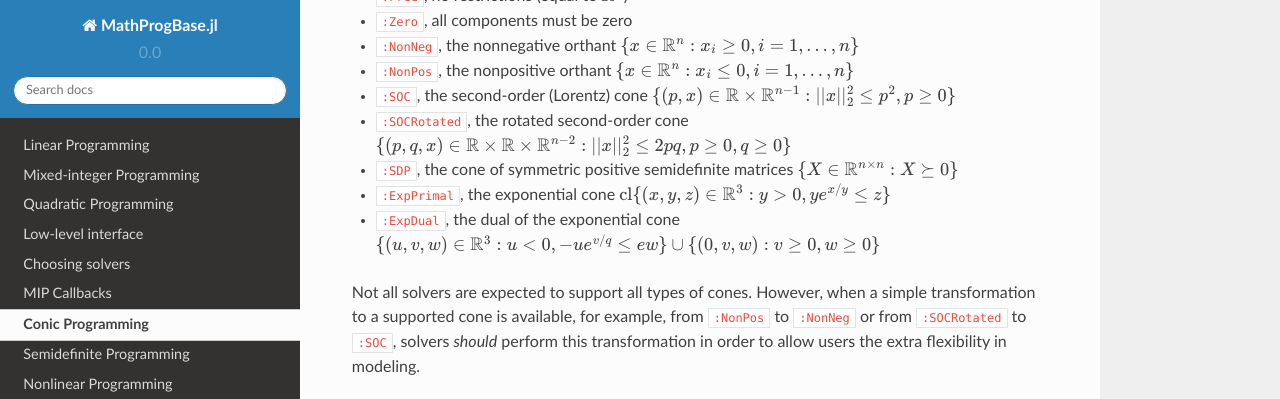
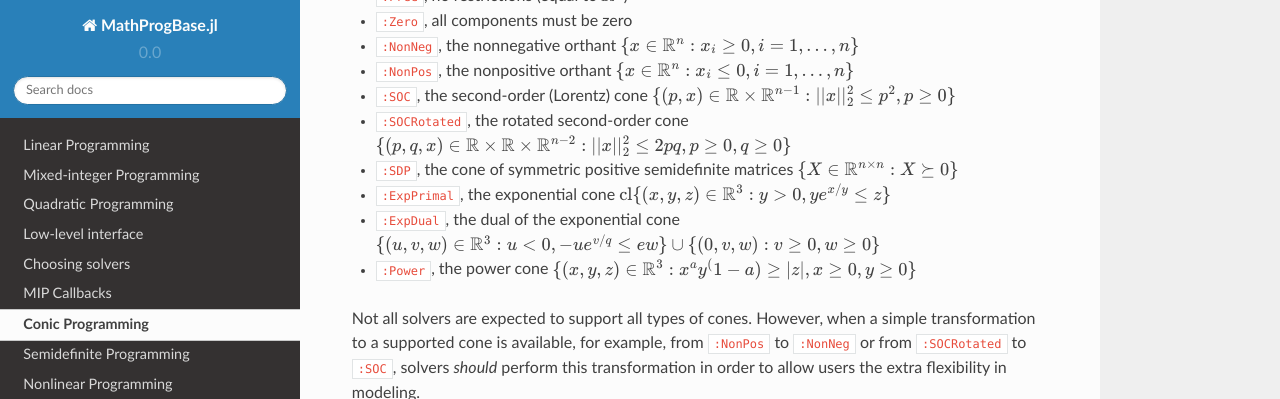
Before and after one commit to JuliaOpt/MathProgBase.jl, a Sphinx documentation site: the page built from doc/conic.rst, in a window 1280 px wide and 900 px high, scrolled down 709 px, cut to the strip 0-399 px from the top of the window. Built offline with Sphinx 7.4.7 and the Read the Docs theme 2.0.0, drawn with Linux system fonts in a browser that asks for light colours.

Commit message:
added power cone to cones.rst

```diff
--- a/doc/conic.rst
+++ b/doc/conic.rst
@@ -36,6 +36,7 @@ The recognized cones are:
 - ``:SDP``, the cone of symmetric positive semidefinite matrices :math:`\{ X \in \mathbb{R}^{n\times n} : X \succeq 0\}`
 - ``:ExpPrimal``, the exponential cone :math:`\operatorname{cl}\{ (x,y,z) \in \mathbb{R}^3 : y > 0, y e^{x/y} \leq z \}`
 - ``:ExpDual``, the dual of the exponential cone :math:`\{ (u,v,w) \in \mathbb{R}^3 : u < 0, -ue^{v/q} \leq ew\} \cup \{(0,v,w) : v \geq 0, w \geq 0\}`
+- ``:Power``, the power cone :math:`\{ (x,y,z) \in \mathbb{R}^3 : x^a y^(1-a) \geq |z|, x\geq0, y\geq0\}`
 
 Not all solvers are expected to support all types of cones. However, when a simple transformation to a supported cone is available, for example, from ``:NonPos`` to ``:NonNeg`` or from ``:SOCRotated`` to ``:SOC``, solvers *should* perform this transformation in order to allow users the extra flexibility in modeling.
 
@@ -56,6 +57,7 @@ Not all solvers are expected to support all types of cones. However, when a simp
     rows in the constraint matrix ``A``.
     Cones may be listed in any order, and cones of the same class may appear
     multiple times.
+
     For the semidefinite cone, the number of variables or constraints
     present correspond to the lower (or upper) triangular elements
     in column-major (resp., row-major) order. Since an :math:`n \times n`
```
